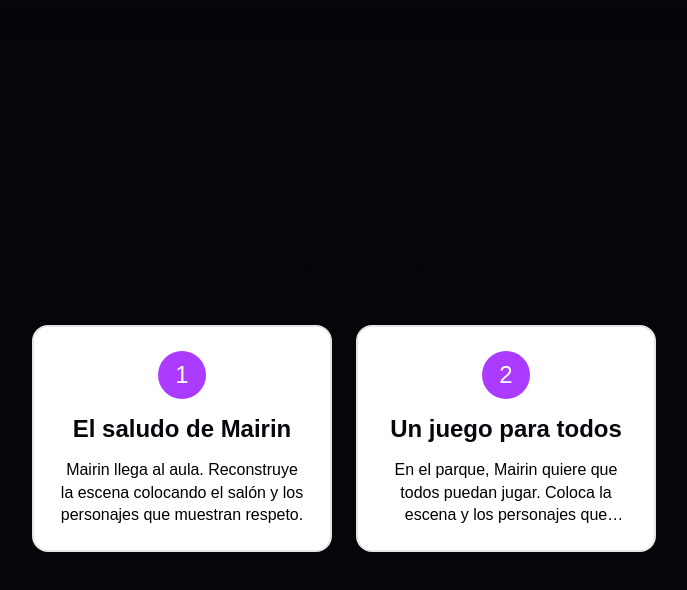
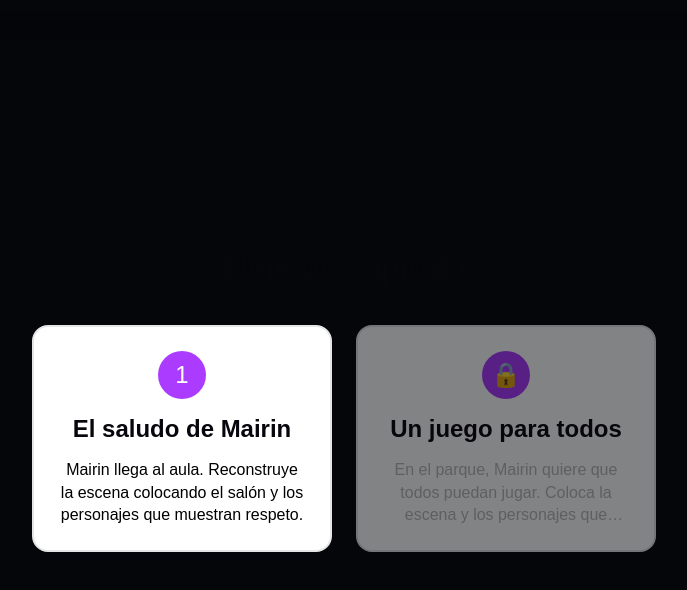
Before and after one commit to ItsRhyas/BarrancoGroup, a React (Vite) app in the folder apps/frontend/: page / in a window 1280 px wide. Both pictures are taken after a click on the button "Nuevo juego". Shown: the top 590 px of the page, without its empty margins (296-983 px from the left). Built offline with nearby package versions, Linux system fonts and the light colour scheme.

Commit message:
feat(frontend): wire completion + locked/check UI

```diff
--- a/apps/frontend/src/App.css
+++ b/apps/frontend/src/App.css
@@ -370,6 +370,26 @@
   overflow: hidden;
 }
 
+.chapter-card--locked {
+  opacity: 0.5;
+  cursor: not-allowed;
+}
+
+.chapter-card--locked:hover,
+.chapter-card--locked:focus-visible {
+  border-color: var(--border);
+  background: var(--bg);
+}
+
+.chapter-card--completed .chapter-card-number {
+  background: var(--accent-border);
+}
+
+.chapter-card-indicator {
+  font-size: clamp(18px, 3.33cqh, 24px);
+  line-height: 1;
+}
+
 .rotate-device {
   display: none;
   position: fixed;
--- a/apps/frontend/src/App.tsx
+++ b/apps/frontend/src/App.tsx
@@ -1,9 +1,15 @@
-import { useCallback, useState } from "react";
+import { useCallback, useMemo, useState } from "react";
 import { ChapterSelect } from "./components/ChapterSelect";
 import { GameBoard } from "./components/GameBoard";
 import { RotateDevice } from "./components/RotateDevice";
 import { StartScreen } from "./components/StartScreen";
-import { readLastChapter, writeLastChapter } from "./lib/session";
+import {
+  readCompletedChapters,
+  writeCompletedChapters,
+  writeLastChapter,
+} from "./lib/session";
+import { isChapterUnlocked } from "./game/unlock";
+import { levels } from "./game/levels";
 import "./App.css";
 
 type Screen =
@@ -11,23 +17,46 @@ type Screen =
   | { kind: "chapter-select" }
   | { kind: "game" };
 
+function mergeCompletedChapters(
+  completed: number[],
+  index: number,
+): number[] {
+  return Array.from(new Set([...completed, index])).sort((a, b) => a - b);
+}
+
+function computeResumeTarget(completed: number[]): number | null {
+  for (let i = levels.length - 1; i >= 0; i--) {
+    if (isChapterUnlocked(i, completed, levels.length)) {
+      return i;
+    }
+  }
+  return null;
+}
+
 function App() {
   const [screen, setScreen] = useState<Screen>({ kind: "start" });
   const [selectedLevel, setSelectedLevel] = useState<number>(0);
+  const [completedChapters, setCompletedChapters] = useState<number[]>(() =>
+    readCompletedChapters(),
+  );
+
+  const resumeTarget = useMemo(
+    () => computeResumeTarget(completedChapters),
+    [completedChapters],
+  );
 
   const startNew = useCallback(() => {
     setScreen({ kind: "chapter-select" });
   }, []);
 
   const continueGame = useCallback(() => {
-    const lastChapter = readLastChapter();
-    if (lastChapter === null) {
+    if (resumeTarget === null) {
       return;
     }
-    writeLastChapter(lastChapter);
-    setSelectedLevel(lastChapter);
+    writeLastChapter(resumeTarget);
+    setSelectedLevel(resumeTarget);
     setScreen({ kind: "game" });
-  }, []);
+  }, [resumeTarget]);
 
   const selectChapter = useCallback((index: number) => {
     writeLastChapter(index);
@@ -47,13 +76,26 @@ function App() {
     setScreen({ kind: "chapter-select" });
   }, []);
 
+  const handleChapterCompleted = useCallback((index: number) => {
+    writeCompletedChapters(index);
+    setCompletedChapters((prev) => mergeCompletedChapters(prev, index));
+  }, []);
+
   return (
     <div className="stage">
       {screen.kind === "start" && (
-        <StartScreen onNewGame={startNew} onContinue={continueGame} />
+        <StartScreen
+          onNewGame={startNew}
+          onContinue={continueGame}
+          resumeTarget={resumeTarget}
+        />
       )}
       {screen.kind === "chapter-select" && (
-        <ChapterSelect onSelectChapter={selectChapter} />
+        <ChapterSelect
+          onSelectChapter={selectChapter}
+          completedChapters={completedChapters}
+          totalLevels={levels.length}
+        />
       )}
       {screen.kind === "game" && (
         <GameBoard
@@ -62,6 +104,7 @@ function App() {
           onBack={backToSelect}
           onAdvance={advanceLevel}
           onComplete={completeGame}
+          onChapterCompleted={handleChapterCompleted}
         />
       )}
       <RotateDevice />
--- a/apps/frontend/src/components/ChapterSelect.tsx
+++ b/apps/frontend/src/components/ChapterSelect.tsx
@@ -1,28 +1,55 @@
 import { levels } from "../game/levels";
+import { isChapterUnlocked } from "../game/unlock";
 
 interface ChapterSelectProps {
   onSelectChapter: (index: number) => void;
+  completedChapters: number[];
+  totalLevels: number;
 }
 
-export function ChapterSelect({ onSelectChapter }: ChapterSelectProps) {
+export function ChapterSelect({
+  onSelectChapter,
+  completedChapters,
+  totalLevels,
+}: ChapterSelectProps) {
   return (
     <section className="chapter-select" aria-label="Selección de capítulo">
       <h2 className="chapter-select-title">Elige un capítulo</h2>
       <div className="chapter-cards">
-        {levels.map((level, index) => (
+        {levels.map((level, index) => {
+          const unlocked = isChapterUnlocked(index, completedChapters, totalLevels);
+          const completed = completedChapters.includes(index);
+          const locked = !unlocked;
+
+          return (
             <button
               key={level.id}
               type="button"
-            className="chapter-card"
+              className={[
+                "chapter-card",
+                locked && "chapter-card--locked",
+                completed && "chapter-card--completed",
+              ]
+                .filter(Boolean)
+                .join(" ")}
               onClick={() => onSelectChapter(index)}
+              disabled={locked}
+              aria-disabled={locked}
             >
               <span className="chapter-card-number" aria-hidden="true">
-              {index + 1}
+                {locked ? (
+                  <span className="chapter-card-indicator">🔒</span>
+                ) : completed ? (
+                  <span className="chapter-card-indicator">✓</span>
+                ) : (
+                  index + 1
+                )}
               </span>
               <h3 className="chapter-card-title">{level.title}</h3>
               <p className="chapter-card-narrative">{level.narrative}</p>
             </button>
-        ))}
+          );
+        })}
       </div>
     </section>
   );
--- a/apps/frontend/src/components/GameBoard.tsx
+++ b/apps/frontend/src/components/GameBoard.tsx
@@ -27,6 +27,7 @@ interface GameBoardProps {
   onBack: () => void;
   onAdvance: () => void;
   onComplete: () => void;
+  onChapterCompleted?: (index: number) => void;
 }
 
 function resolveCharacterAssetId(
@@ -49,6 +50,7 @@ export function GameBoard({
   onBack,
   onAdvance,
   onComplete,
+  onChapterCompleted,
 }: GameBoardProps) {
   const level = useMemo(() => levels[levelIndex] ?? levels[0], [levelIndex]);
   const [board, dispatch] = useReducer(
@@ -64,9 +66,12 @@ export function GameBoard({
       return;
     }
     const nextResult = validate(board, level.expected, level.endings);
+    if (nextResult.correct) {
+      onChapterCompleted?.(levelIndex);
+    }
     // eslint-disable-next-line react-hooks/set-state-in-effect
     setResult(nextResult);
-  }, [board, level, result]);
+  }, [board, level, result, levelIndex, onChapterCompleted]);
 
   const sensors = useSensors(
     useSensor(PointerSensor, {
--- a/apps/frontend/src/components/StartScreen.tsx
+++ b/apps/frontend/src/components/StartScreen.tsx
@@ -1,12 +1,15 @@
-import { readLastChapter } from "../lib/session";
-
 interface StartScreenProps {
   onNewGame: () => void;
   onContinue: () => void;
+  resumeTarget: number | null;
 }
 
-export function StartScreen({ onNewGame, onContinue }: StartScreenProps) {
-  const canContinue = readLastChapter() !== null;
+export function StartScreen({
+  onNewGame,
+  onContinue,
+  resumeTarget,
+}: StartScreenProps) {
+  const canContinue = resumeTarget !== null;
 
   return (
     <section className="start-screen" aria-label="Pantalla de inicio">
```
Lines whose indentation alone changed are shown as unchanged.
